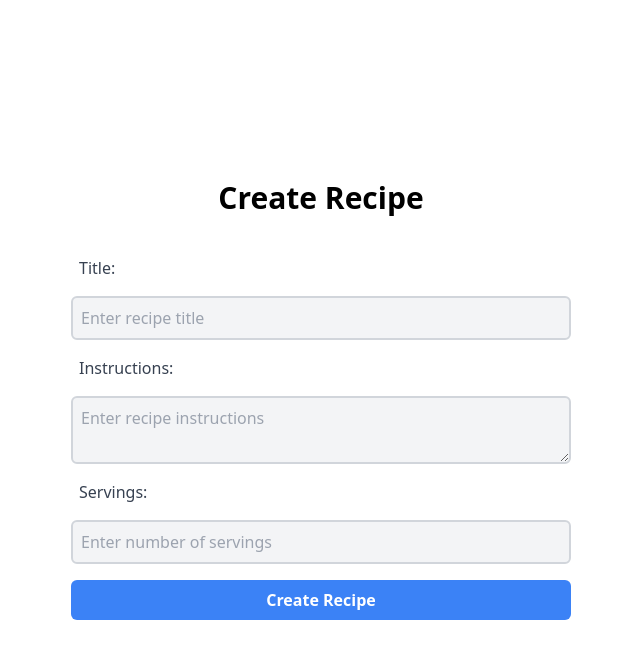
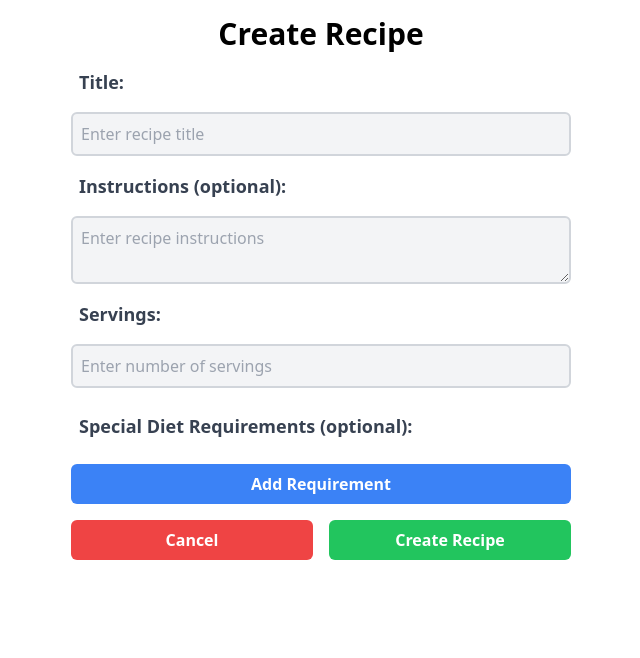
Before and after one commit to mz0121coder/smart-recipes, a React (Vite) app in the folder frontend/: page /create-recipe in a window 1280 px wide. Shown: the top 658 px of the page, without its empty margins (319-959 px from the left). Built offline with nearby package versions, Linux system fonts and the light colour scheme.

Commit message:
improve form UI

```diff
--- a/frontend/src/pages/CreateRecipe.tsx
+++ b/frontend/src/pages/CreateRecipe.tsx
@@ -1,15 +1,55 @@
 import { useState } from 'react';
+import { useNavigate } from 'react-router-dom';
 
 const CreateRecipe: React.FC = () => {
+	const navigate = useNavigate();
 	const [title, setTitle] = useState('');
 	const [instructions, setInstructions] = useState('');
 	const [servings, setServings] = useState(0);
+	const [requirements, setRequirements] = useState<string[]>([]);
+	const [showReqModal, setShowReqModal] = useState(false);
+	const [showCancelModal, setShowCancelModal] = useState(false);
+
+	const specialDiets: string[] = [
+		'Vegetarian',
+		'Vegan',
+		'Gluten-free',
+		'Dairy-free',
+		'Egg-free',
+		'Soy-free',
+		'Nut-free',
+		'Seed-free',
+		'Low-carb',
+		'Low-fat',
+		'Low-sugar',
+		'Low-sodium',
+		'High-fiber',
+		'High-protein',
+		'Ketogenic',
+		'Paleo',
+		'Whole30',
+		'Mediterranean',
+	];
+
+	const handleCancel = () => {
+		if ([title, requirements].every(el => el.length) && servings > 0) {
+			setShowCancelModal(true);
+		} else {
+			navigate('/');
+		}
+	};
+
+	const handleSubmit = (e: React.FormEvent<HTMLFormElement>) => {
+		e.preventDefault();
+	};
 
 	return (
-		<div className='flex flex-col justify-center items-center h-screen'>
-			<h1 className='text-3xl font-bold mb-10'>Create Recipe</h1>
-			<form className='flex flex-col gap-4 w-[95vw] max-w-[500px]'>
-				<label className='text-gray-700 ml-2' htmlFor='title'>
+		<div className='flex flex-col justify-center items-center'>
+			<h1 className='text-3xl font-bold my-4'>Create Recipe</h1>
+			<form
+				className='flex flex-col gap-4 w-[95vw] max-w-[500px]'
+				onSubmit={handleSubmit}>
+				<label className='text-gray-700 ml-2 font-bold text-lg' htmlFor='title'>
 					Title:
 				</label>
 				<input
@@ -21,8 +61,10 @@ const CreateRecipe: React.FC = () => {
 					onChange={e => setTitle(e.target.value)}
 					required
 				/>
-				<label className='text-gray-700 ml-2' htmlFor='instructions'>
-					Instructions:
+				<label
+					className='text-gray-700 ml-2 font-bold text-lg'
+					htmlFor='instructions'>
+					Instructions (optional):
 				</label>
 				<textarea
 					className='bg-gray-100 border-2 border-gray-300 rounded-md p-2'
@@ -31,12 +73,15 @@ const CreateRecipe: React.FC = () => {
 					value={instructions}
 					onChange={e => setInstructions(e.target.value)}
 				/>
-				<label className='text-gray-700 ml-2' htmlFor='servings'>
+				<label
+					className='text-gray-700 ml-2 font-bold text-lg'
+					htmlFor='servings'>
 					Servings:
 				</label>
 				<input
 					className='bg-gray-100 border-2 border-gray-300 rounded-md p-2'
 					type='number'
+					inputMode='numeric'
 					id='servings'
 					min='1'
 					max='20'
@@ -45,16 +90,128 @@ const CreateRecipe: React.FC = () => {
 					value={servings === 0 ? '' : servings}
 					onChange={e => {
 						setServings(Math.floor(Number(e.target.value.replace(/\D+/g, ''))));
-						console.log(servings);
 					}}
 					required
 				/>
+				<label className='text-gray-700 ml-2 font-bold my-2 text-lg'>
+					Special Diet Requirements (optional):
+				</label>
+				{requirements.length > 0 && (
+					<>
+						<div
+							className='grid grid-cols-[1fr_1fr] w-[90vw] max-w-[500px] overflow-scroll gap-2'
+							style={{ height: `${2 * requirements.length} px` }}>
+							{requirements.map((requirement, index) => (
+								<div key={index} className='flex items-center gap-1'>
+									<input
+										type='text'
+										className='text-sm font-bold bg-gray-100 border-2 border-gray-300 rounded-md p-1 w-[125px]'
+										placeholder='Enter requirement'
+										value={requirement}
+										onChange={e => {
+											const updatedRequirements = [...requirements];
+											updatedRequirements[index] = e.target.value;
+											setRequirements(updatedRequirements);
+										}}
+									/>
+									<button
+										type='button'
+										className='bg-red-500 hover:bg-red-700 text-white font-bold py-1 px-2 rounded-md'
+										onClick={() =>
+											setRequirements([
+												...requirements.slice(0, index),
+												...requirements.slice(index + 1),
+											])
+										}>
+										X
+									</button>
+								</div>
+							))}
+						</div>
+					</>
+				)}
 				<button
-					type='submit'
-					className='bg-blue-500 hover:bg-blue-700 text-white font-bold py-2 px-4 rounded-md'>
-					Create Recipe
+					type='button'
+					className='bg-blue-500 hover:bg-blue-700 text-white font-bold py-2 px-4 rounded-md'
+					onClick={() => setShowReqModal(true)}>
+					Add Requirement
 				</button>
+				<div className='flex gap-4'>
+					<button
+						type='submit'
+						className='bg-red-500 hover:bg-red-700 text-white font-bold py-2 px-4 rounded-md flex-1'
+						onClick={handleCancel}>
+						Cancel
+					</button>
+					<button
+						type='submit'
+						className='bg-green-500 hover:bg-green-700 text-white font-bold py-2 px-4 rounded-md flex-1'>
+						Create Recipe
+					</button>
+				</div>
 			</form>
+			{showReqModal && (
+				<div className='fixed inset-0 z-50 flex items-center justify-center bg-black bg-opacity-50'>
+					<div className='bg-white p-4 rounded-md w-[95vw] max-w-[350px] text-center'>
+						<h2 className='text-lg font-bold mb-2'>
+							Special Diet Requirements
+						</h2>
+						<div className='grid grid-cols-[1fr_1fr] gap-3'>
+							{specialDiets.map((diet, index) => (
+								<label key={index} className='flex items-center gap-2'>
+									<input
+										type='checkbox'
+										className='form-checkbox h-4 w-4 text-blue-500'
+										value={diet}
+										checked={requirements.includes(diet)}
+										onChange={e => {
+											if (e.target.checked) {
+												setRequirements([...requirements, e.target.value]);
+											} else {
+												setRequirements(
+													requirements.filter(r => r !== e.target.value)
+												);
+											}
+										}}
+									/>
+									{diet}
+								</label>
+							))}
+						</div>
+						<button
+							type='button'
+							className='bg-blue-500 hover:bg-blue-700 text-white font-bold py-2 px-4 rounded-md mt-4 w-[80%]'
+							onClick={() => setShowReqModal(false)}>
+							Confirm
+						</button>
+					</div>
+				</div>
+			)}
+			{showCancelModal && (
+				<div className='fixed inset-0 z-50 flex items-center justify-center bg-black bg-opacity-50'>
+					<div className='bg-white p-4 rounded-md w-[95vw] max-w-[350px] text-center'>
+						<h2 className='text-lg font-bold mb-2'>
+							Are you sure you want to cancel?
+						</h2>
+						<div className='flex justify-center gap-4'>
+							<button
+								type='button'
+								className='bg-blue-500 hover:bg-blue-700 text-white font-bold py-2 px-4 rounded-md w-[45%]'
+								onClick={() => {
+									navigate('/');
+								}}>
+								Yes
+							</button>
+							<button
+								type='button'
+								className='bg-red-500 hover:bg-red-700 text-white font-bold py-2 px-4 rounded-md w-[45%]'
+								onClick={() => setShowCancelModal(false)}>
+								No
+							</button>
+						</div>
+					</div>
+				</div>
+			)}
 		</div>
 	);
 };
```
